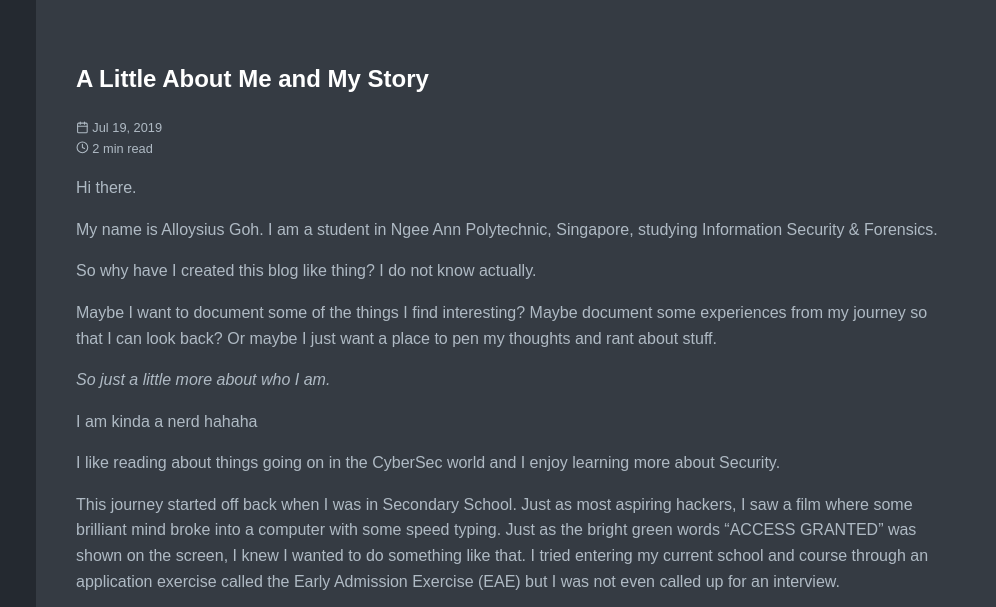
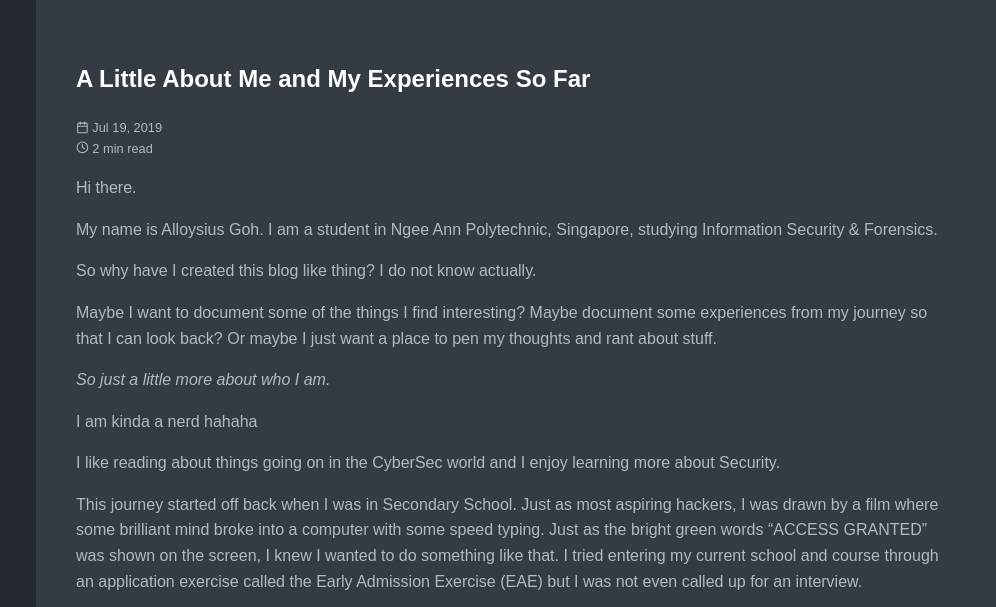
Before and after one commit to alloygoh/alloygoh.github.io, a plain HTML site: page posts/about-me/index.html in a window 1280 px wide. Shown: the top 607 px of the page, 284-1280 px from the left. Drawn offline with Linux system fonts and the light colour scheme.

Commit message:
Update layout

```diff
--- a/index.xml
+++ b/index.xml
@@ -11,7 +11,7 @@
 
 
     <item>
-      <title>A Little About Me and My Story</title>
+      <title>A Little About Me and My Experiences So Far</title>
       <link>https://alloygoh.github.io/posts/about-me/</link>
       <pubDate>Fri, 19 Jul 2019 23:13:04 +0800</pubDate>
 
--- a/posts/about-me/index.html
+++ b/posts/about-me/index.html
@@ -1,7 +1,7 @@
 <!doctype html>
 <html lang="en-us">
   <head>
-    <title>A Little About Me and My Story // Alloysius Goh</title>
+    <title>A Little About Me and My Experiences So Far // Alloysius Goh</title>
     <meta charset="utf-8" />
     <meta name="generator" content="Hugo 0.56.0-DEV" />
     <meta name="viewport" content="width=device-width, initial-scale=1" />
@@ -11,13 +11,13 @@
 
 
     <meta name="twitter:card" content="summary"/>
-<meta name="twitter:title" content="A Little About Me and My Story"/>
+<meta name="twitter:title" content="A Little About Me and My Experiences So Far"/>
 <meta name="twitter:description" content="Hi there.
 My name is Alloysius Goh. I am a student in Ngee Ann Polytechnic, Singapore, studying Information Security &amp; Forensics.
 So why have I created this blog like thing? I do not know actually.
 Maybe I want to document some of the things I find interesting? Maybe document some experiences from my journey so that I can look back? Or maybe I just want a place to pen my thoughts and rant about stuff."/>
 
-    <meta property="og:title" content="A Little About Me and My Story" />
+    <meta property="og:title" content="A Little About Me and My Experiences So Far" />
 <meta property="og:description" content="Hi there.
 My name is Alloysius Goh. I am a student in Ngee Ann Polytechnic, Singapore, studying Information Security &amp; Forensics.
 So why have I created this blog like thing? I do not know actually.
@@ -52,7 +52,7 @@
 
   <article class="post">
     <header class="post-header">
-      <h1 class ="post-title">A Little About Me and My Story</h1>
+      <h1 class ="post-title">A Little About Me and My Experiences So Far</h1>
       <div class="post-meta">
         <div>
           <svg xmlns="http://www.w3.org/2000/svg" width="24" height="24" viewBox="0 0 24 24" fill="none" stroke="currentColor" stroke-width="2" stroke-linecap="round" stroke-linejoin="round" class="icon icon-calendar">
@@ -85,7 +85,7 @@
 
 <p>I like reading about things going on in the CyberSec world and I enjoy learning more about Security.</p>
 
-<p>This journey started off back when I was in Secondary School. Just as most aspiring hackers, I saw a film where some brilliant mind broke into a computer with some speed typing. Just as the bright green words &ldquo;ACCESS GRANTED&rdquo; was shown on the screen, I knew I wanted to do something like that. I tried entering my current school and course through an application exercise called the Early Admission Exercise (EAE) but I was not even called up for an interview.</p>
+<p>This journey started off back when I was in Secondary School. Just as most aspiring hackers, I was drawn by a film where some brilliant mind broke into a computer with some speed typing. Just as the bright green words &ldquo;ACCESS GRANTED&rdquo; was shown on the screen, I knew I wanted to do something like that. I tried entering my current school and course through an application exercise called the Early Admission Exercise (EAE) but I was not even called up for an interview.</p>
 
 <p>But that did not kill my interest off. I told myself that I will make it in somehow. And so began my streak of studying for my exams. I swear that I have <strong>never</strong> studied so hard in my life. I knew I wanted it and I had to get it. I eventually got in and here I am in my third year, feeling exhausted and beat down by the sheer amount of work I have to do. Deadines after deadlines is actually driving me insane. I really want a break from everything and go back to the time where I can just play basketball with my friends all day long, no stress, no pressure, a lot happier.</p>
 
--- a/posts/index.xml
+++ b/posts/index.xml
@@ -11,7 +11,7 @@
 
 
     <item>
-      <title>A Little About Me and My Story</title>
+      <title>A Little About Me and My Experiences So Far</title>
       <link>https://alloygoh.github.io/posts/about-me/</link>
       <pubDate>Fri, 19 Jul 2019 23:13:04 +0800</pubDate>
 
```
Also changed, not shown: index.html (+2 -2 lines), posts/index.html (+1 -1 lines).
